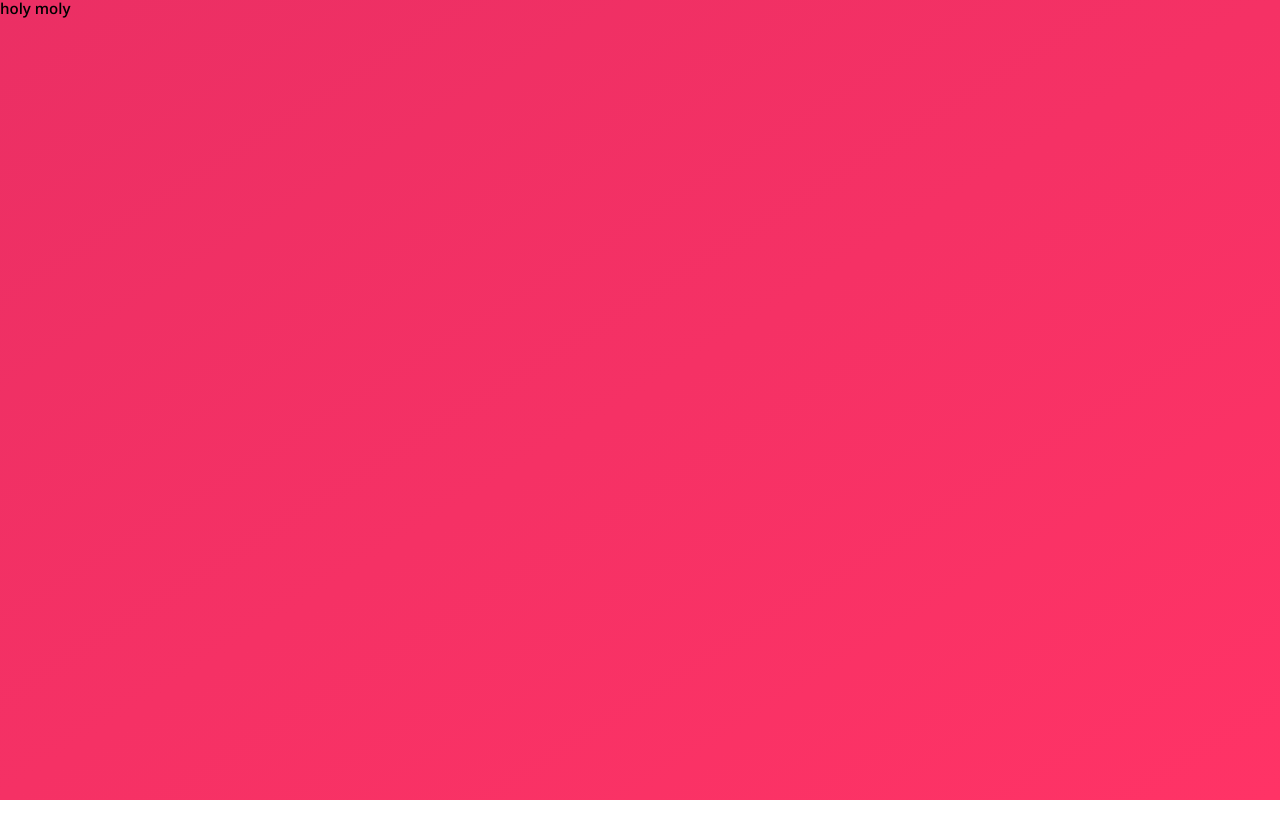
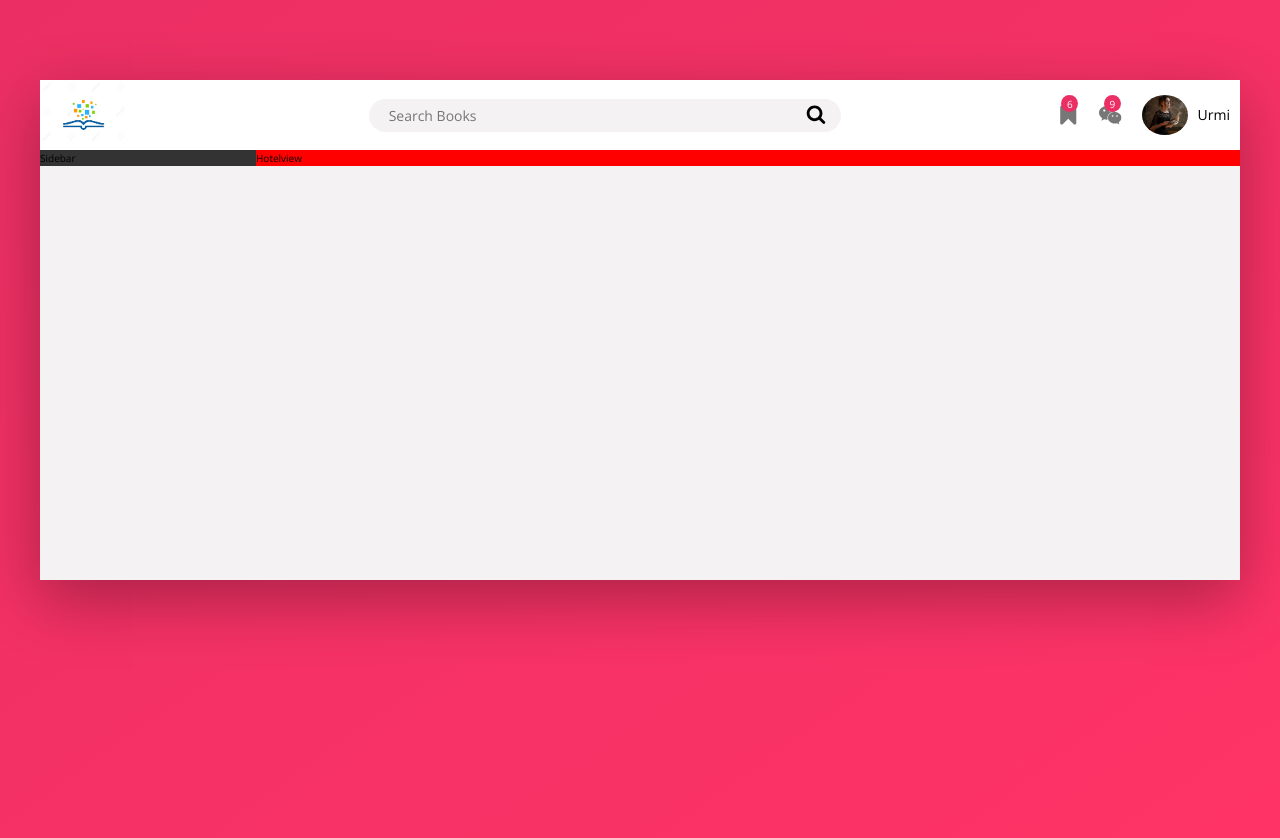
Before and after one commit to RomjanHossain/DesignWeb2, a website: page index.html in a window 1280 px wide. Before the commit the page ends 800 px from the top, so only its background shows below. Drawn offline with nearby package versions, Linux system fonts and the light colour scheme.

Commit message:
index view

```diff
--- a/index.html
+++ b/index.html
@@ -13,7 +13,46 @@
 </head>
 
 <body>
-    <h2>holy moly</h2>
+    <div class="container">
+        <header class="header">
+            <img src="img/logo.png" alt="" class="logo">
+            <form action="#" class="search">
+                <input type="text" placeholder="Search Books" class="search__input">
+                <button class="search__button">
+                    <svg class="search__icon">
+                        <use xlink:href="img/symbol.svg#icon-search"></use>
+                    </svg>
+                </button>
+            </form>
+            <nav class="user-nav">
+                <div class="user-nav__icon-box">
+                    <svg class="user-nav__icon">
+                        <use xlink:href="img/symbol.svg#icon-bookmark"></use>
+                    </svg>
+                    <span class="user-nav__notification">6</span>
+                </div>
+                <div class="user-nav__icon-box">
+                    <svg class="user-nav__icon">
+                        <use xlink:href="img/symbol.svg#icon-wechat"></use>
+                    </svg>
+                    <span class="user-nav__notification">9</span>
+                </div>
+                <div class="user-nav__user">
+                    <img src="img/me2.jpg" alt="UserPhoot" class="user-nav__user_img">
+                    <span class="user-nav__user_name">Urmi</span>
+                </div>
+
+            </nav>
+        </header>
+        <div class="content">
+            <nav class="sidebar">
+                Sidebar
+            </nav>
+            <main class="hotel-view">
+                Hotelview
+            </main>
+        </div>
+    </div>
 </body>
 
 </html>
```
